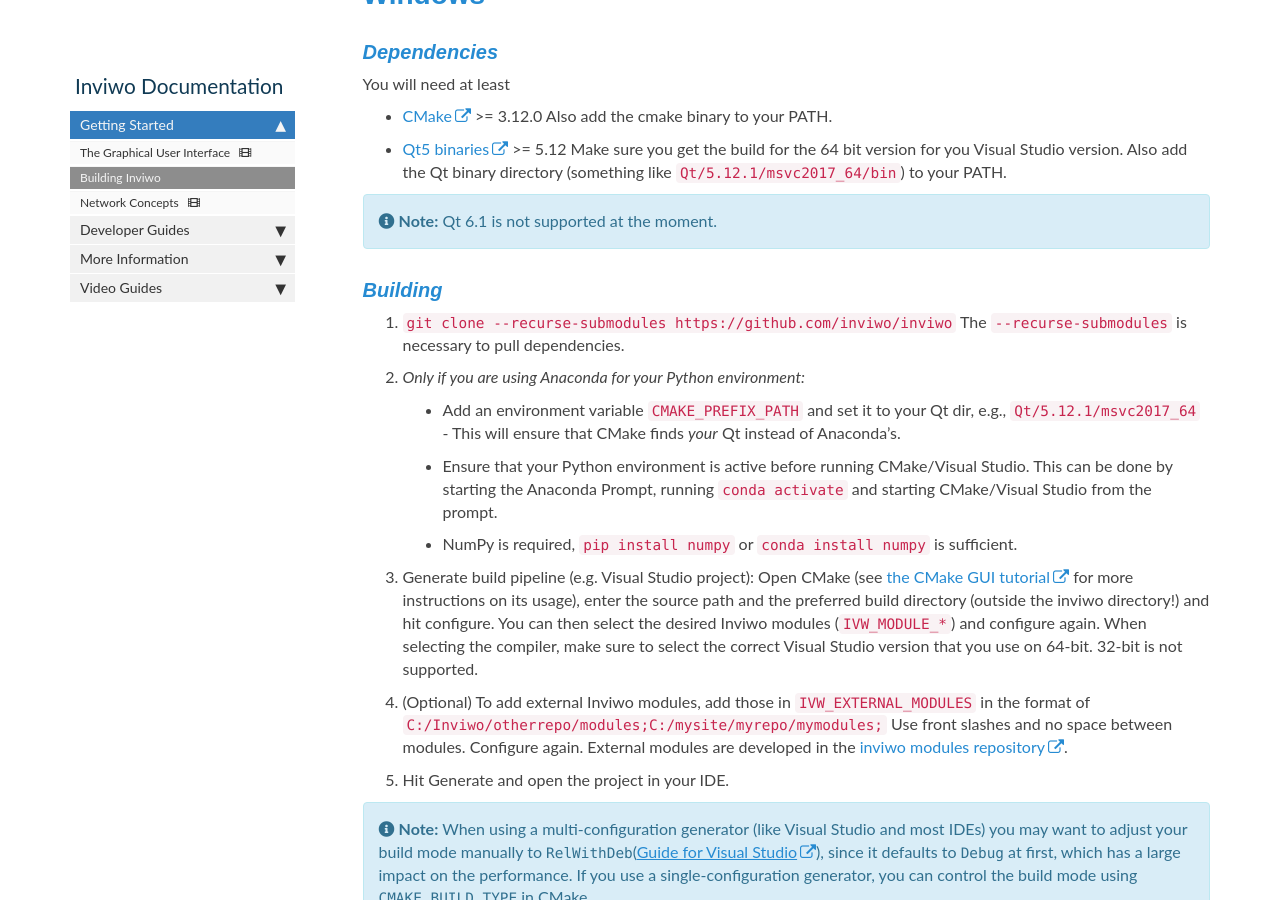
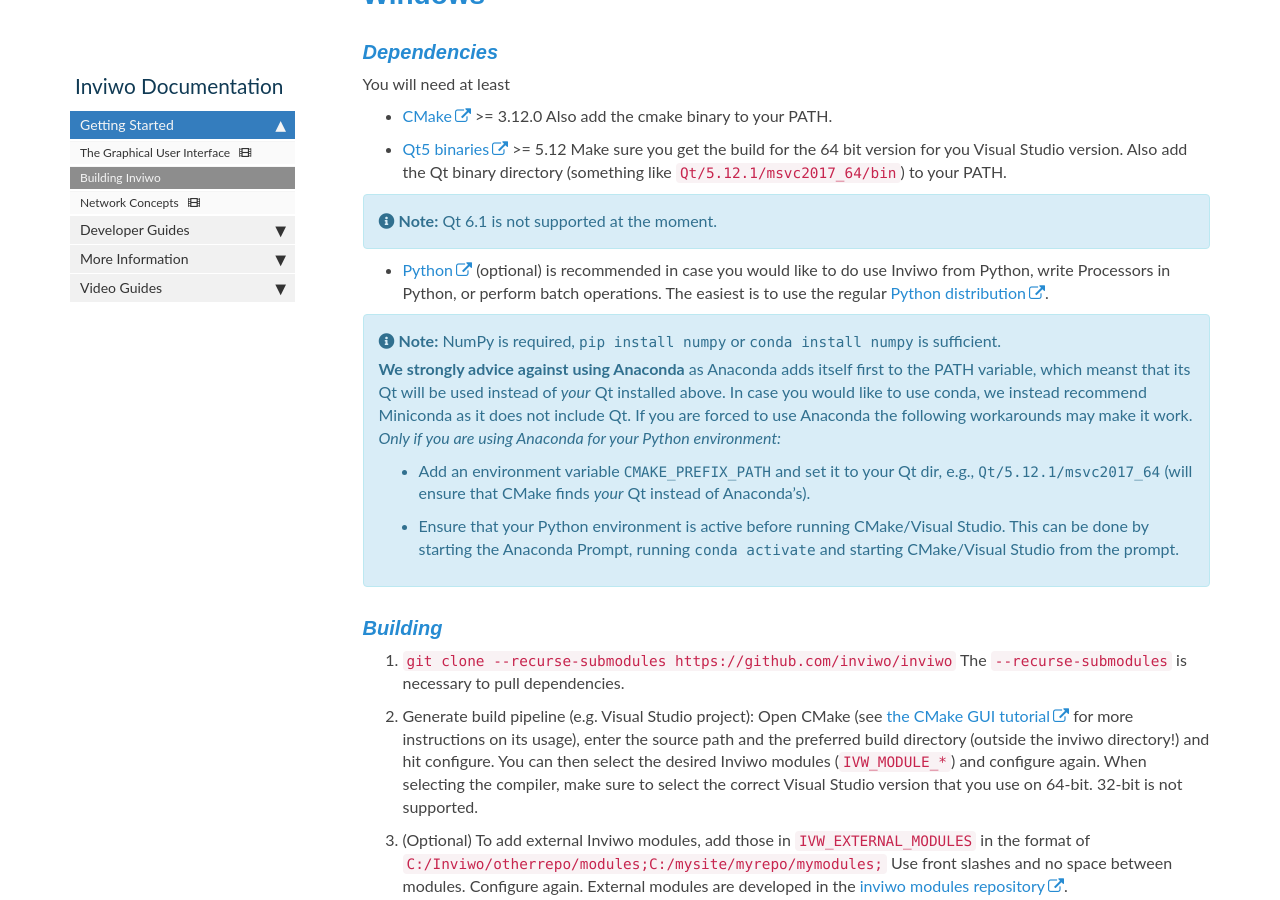
Before and after one commit to inviwo/inviwo.github.io, a Jekyll site: the page built from pages/manual/manual-gettingstarted-build.md, in a window 1280 px wide and 900 px high, scrolled down 654 px. Built offline with Jekyll 4.4.1, drawn with Linux system fonts in a browser that asks for light colours; comment, search, counter and statistics services are not loaded.

```diff
--- a/pages/manual/manual-gettingstarted-build.md
+++ b/pages/manual/manual-gettingstarted-build.md
@@ -21,21 +21,25 @@
 {% include note.html content="
 Qt 6.1 is not supported at the moment.
 " %}
+- [Python](https://www.python.org/downloads/) (optional) is recommended in case you would like to do use Inviwo from Python, write Processors in Python, or perform batch operations. The easiest is to use the regular [Python distribution](https://www.python.org/downloads/).
+{% include note.html content="
+NumPy is required, `pip install numpy` or `conda install numpy` is sufficient.
+
+**We strongly advice against using Anaconda** as Anaconda adds itself first to the PATH variable, which meanst that its Qt will be used instead of *your* Qt installed above. In case you would like to use conda, we instead recommend Miniconda as it does not include Qt. If you are forced to use Anaconda the following workarounds may make it work.
+*Only if you are using Anaconda for your Python environment:*
+   - Add an environment variable `CMAKE_PREFIX_PATH` and set it to your Qt dir, e.g., `Qt/5.12.1/msvc2017_64` (will ensure that CMake finds *your* Qt instead of Anaconda's).
+   - Ensure that your Python environment is active before running CMake/Visual Studio. This can be done by starting the Anaconda Prompt, running `conda activate` and starting CMake/Visual Studio from the prompt.
+" %}
 
 #### Building
 1. `git clone --recurse-submodules https://github.com/inviwo/inviwo`
 The `--recurse-submodules` is necessary to pull dependencies.
 
-2. *Only if you are using Anaconda for your Python environment:*
-   - Add an environment variable `CMAKE_PREFIX_PATH` and set it to your Qt dir, e.g., `Qt/5.12.1/msvc2017_64` - This will ensure that CMake finds *your* Qt instead of Anaconda's.
-   - Ensure that your Python environment is active before running CMake/Visual Studio. This can be done by starting the Anaconda Prompt, running `conda activate` and starting CMake/Visual Studio from the prompt.
-    - NumPy is required, `pip install numpy` or `conda install numpy` is sufficient.
-
-3. Generate build pipeline (e.g. Visual Studio project): Open CMake (see [the CMake GUI tutorial](https://cmake.org/cmake/help/latest/guide/user-interaction/index.html#guide:User%20Interaction%20Guide) for more instructions on its usage), enter the source path and the preferred build directory (outside the inviwo directory!) and hit configure. You can then select the desired Inviwo modules (`IVW_MODULE_*`) and configure again. When selecting the compiler, make sure to select the correct Visual Studio version that you use on 64-bit. 32-bit is not supported.
-4. (Optional) To add external Inviwo modules, add those in `IVW_EXTERNAL_MODULES` in the format of
+2. Generate build pipeline (e.g. Visual Studio project): Open CMake (see [the CMake GUI tutorial](https://cmake.org/cmake/help/latest/guide/user-interaction/index.html#guide:User%20Interaction%20Guide) for more instructions on its usage), enter the source path and the preferred build directory (outside the inviwo directory!) and hit configure. You can then select the desired Inviwo modules (`IVW_MODULE_*`) and configure again. When selecting the compiler, make sure to select the correct Visual Studio version that you use on 64-bit. 32-bit is not supported.
+3. (Optional) To add external Inviwo modules, add those in `IVW_EXTERNAL_MODULES` in the format of
 `C:/Inviwo/otherrepo/modules;C:/mysite/myrepo/mymodules;`
  Use front slashes and no space between modules. Configure again. External modules are developed in the [inviwo modules repository](https://github.com/inviwo/modules).
-5. Hit Generate and open the project in your IDE.
+4. Hit Generate and open the project in your IDE.
 
 {% include note.html content="
 When using a multi-configuration generator (like Visual Studio and most IDEs) you may want to adjust your build mode manually to `RelWithDeb`([Guide for Visual Studio](https://docs.microsoft.com/en-us/visualstudio/debugger/how-to-set-debug-and-release-configurations?view=vs-2019)), since it defaults to `Debug` at first, which has a large impact on the performance.
```
